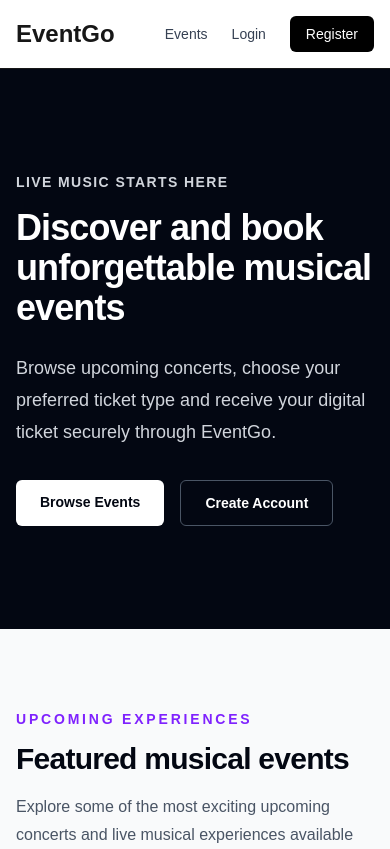
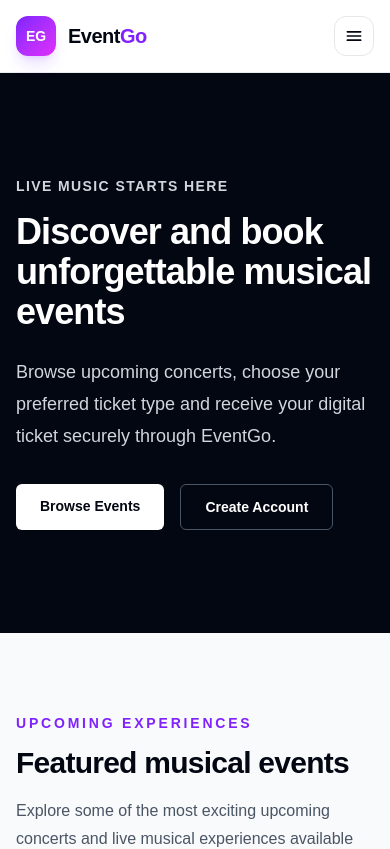
Before and after one commit to dilmiishara/EventGo, a Next.js app: page / in a window 390 px wide. Shown: the top 849 px of the page. Built offline with nearby package versions, Linux system fonts and the light colour scheme.

Commit message:
improve responsive navigation

```diff
--- /dev/null
+++ b/src/components/layout/mobile-menu.tsx
@@ -0,0 +1,179 @@
+"use client";
+
+import Link from "next/link";
+import { useEffect, useState } from "react";
+
+const navigationLinks = [
+  {
+    label: "Events",
+    href: "/events",
+  },
+  {
+    label: "How It Works",
+    href: "/#how-it-works",
+  },
+];
+
+export function MobileMenu() {
+  const [isOpen, setIsOpen] = useState(false);
+
+  function closeMenu() {
+    setIsOpen(false);
+  }
+
+  useEffect(() => {
+    if (!isOpen) {
+      return;
+    }
+
+    function handleEscape(event: KeyboardEvent) {
+      if (event.key === "Escape") {
+        closeMenu();
+      }
+    }
+
+    const originalOverflow = document.body.style.overflow;
+
+    document.body.style.overflow = "hidden";
+    window.addEventListener("keydown", handleEscape);
+
+    return () => {
+      document.body.style.overflow = originalOverflow;
+      window.removeEventListener("keydown", handleEscape);
+    };
+  }, [isOpen]);
+
+  return (
+    <>
+      <button
+        type="button"
+        onClick={() => setIsOpen(true)}
+        aria-expanded={isOpen}
+        aria-controls="mobile-navigation"
+        aria-label="Open navigation menu"
+        className="inline-flex h-10 w-10 items-center justify-center rounded-xl border border-gray-200 bg-white text-gray-950 transition hover:bg-gray-100 focus-visible:outline-none focus-visible:ring-2 focus-visible:ring-violet-500 focus-visible:ring-offset-2 md:hidden"
+      >
+        <MenuIcon />
+      </button>
+
+      {isOpen && (
+        <div
+          className="fixed inset-0 z-[100] md:hidden"
+          role="dialog"
+          aria-modal="true"
+          aria-label="Mobile navigation"
+        >
+          <button
+            type="button"
+            onClick={closeMenu}
+            aria-label="Close navigation menu"
+            className="absolute inset-0 bg-gray-950/60 backdrop-blur-sm"
+          />
+
+          <aside
+            id="mobile-navigation"
+            className="absolute right-0 top-0 flex h-full w-[min(88vw,360px)] flex-col bg-white shadow-2xl"
+          >
+            <div className="flex h-[72px] items-center justify-between border-b border-gray-200 px-5">
+              <Link
+                href="/"
+                onClick={closeMenu}
+                className="inline-flex items-center gap-3"
+              >
+                <span className="flex h-10 w-10 items-center justify-center rounded-xl bg-gradient-to-br from-violet-600 to-fuchsia-500 text-sm font-bold text-white shadow-lg shadow-violet-500/20">
+                  EG
+                </span>
+
+                <span className="text-xl font-bold tracking-tight text-gray-950">
+                  Event<span className="text-violet-600">Go</span>
+                </span>
+              </Link>
+
+              <button
+                type="button"
+                onClick={closeMenu}
+                aria-label="Close navigation menu"
+                className="inline-flex h-10 w-10 items-center justify-center rounded-xl border border-gray-200 text-gray-700 transition hover:bg-gray-100 hover:text-gray-950"
+              >
+                <CloseIcon />
+              </button>
+            </div>
+
+            <nav className="flex flex-1 flex-col px-5 py-6">
+              <ul className="space-y-2">
+                {navigationLinks.map((link) => (
+                  <li key={link.href}>
+                    <Link
+                      href={link.href}
+                      onClick={closeMenu}
+                      className="flex items-center justify-between rounded-xl px-4 py-3.5 text-base font-semibold text-gray-700 transition hover:bg-violet-50 hover:text-violet-700"
+                    >
+                      {link.label}
+                      <span aria-hidden="true">→</span>
+                    </Link>
+                  </li>
+                ))}
+              </ul>
+
+              <div className="mt-auto space-y-3 border-t border-gray-200 pt-6">
+                <Link
+                  href="/login"
+                  onClick={closeMenu}
+                  className="flex w-full items-center justify-center rounded-xl border border-gray-300 px-4 py-3 text-sm font-semibold text-gray-800 transition hover:border-gray-950 hover:bg-gray-100"
+                >
+                  Login
+                </Link>
+
+                <Link
+                  href="/register"
+                  onClick={closeMenu}
+                  className="flex w-full items-center justify-center rounded-xl bg-gray-950 px-4 py-3 text-sm font-semibold text-white shadow-lg transition hover:bg-violet-600"
+                >
+                  Create Account
+                </Link>
+              </div>
+            </nav>
+          </aside>
+        </div>
+      )}
+    </>
+  );
+}
+
+function MenuIcon() {
+  return (
+    <svg
+      viewBox="0 0 24 24"
+      fill="none"
+      stroke="currentColor"
+      strokeWidth="2"
+      aria-hidden="true"
+      className="h-5 w-5"
+    >
+      <path
+        strokeLinecap="round"
+        strokeLinejoin="round"
+        d="M4 7h16M4 12h16M4 17h16"
+      />
+    </svg>
+  );
+}
+
+function CloseIcon() {
+  return (
+    <svg
+      viewBox="0 0 24 24"
+      fill="none"
+      stroke="currentColor"
+      strokeWidth="2"
+      aria-hidden="true"
+      className="h-5 w-5"
+    >
+      <path
+        strokeLinecap="round"
+        strokeLinejoin="round"
+        d="M6 6l12 12M18 6 6 18"
+      />
+    </svg>
+  );
+}
--- a/src/components/layout/navbar.tsx
+++ b/src/components/layout/navbar.tsx
@@ -1,35 +1,72 @@
 import Link from "next/link";
+
+import { MobileMenu } from "@/components/layout/mobile-menu";
+
+const navigationLinks = [
+  {
+    label: "Events",
+    href: "/events",
+  },
+  {
+    label: "How It Works",
+    href: "/#how-it-works",
+  },
+];
 
 export function Navbar() {
   return (
-    <header className="border-b bg-white">
-      <div className="mx-auto flex max-w-7xl items-center justify-between px-4 py-4">
-        <Link href="/" className="text-2xl font-bold">
-          EventGo
+    <header className="sticky top-0 z-50 border-b border-gray-200/80 bg-white/90 backdrop-blur-xl">
+      <div className="mx-auto flex h-[72px] max-w-7xl items-center px-4 sm:px-6 lg:px-8">
+        <Link
+          href="/"
+          className="group inline-flex items-center gap-3"
+          aria-label="EventGo homepage"
+        >
+          <span className="flex h-10 w-10 items-center justify-center rounded-xl bg-gradient-to-br from-violet-600 to-fuchsia-500 text-sm font-bold text-white shadow-lg shadow-violet-500/20 transition group-hover:scale-105">
+            EG
+          </span>
+
+          <span className="text-xl font-bold tracking-tight text-gray-950">
+            Event<span className="text-violet-600">Go</span>
+          </span>
         </Link>
 
-        <nav className="flex items-center gap-6">
+        <div className="ml-auto hidden items-center gap-2 md:flex">
+          <nav
+            aria-label="Main navigation"
+            className="flex items-center gap-1"
+          >
+            {navigationLinks.map((link) => (
               <Link
-            href="/events"
-            className="text-sm font-medium text-gray-700 hover:text-black"
+                key={link.href}
+                href={link.href}
+                className="rounded-xl px-4 py-2.5 text-sm font-semibold text-gray-600 transition hover:bg-violet-50 hover:text-violet-700"
               >
-            Events
+                {link.label}
               </Link>
+            ))}
+          </nav>
 
+          <div className="ml-2 flex items-center gap-2 border-l border-gray-200 pl-4">
             <Link
               href="/login"
-            className="text-sm font-medium text-gray-700 hover:text-black"
+              className="rounded-xl px-4 py-2.5 text-sm font-semibold text-gray-700 transition hover:bg-gray-100 hover:text-gray-950"
             >
               Login
             </Link>
 
             <Link
               href="/register"
-            className="rounded-md bg-black px-4 py-2 text-sm font-medium text-white hover:bg-gray-800"
+              className="rounded-xl bg-gray-950 px-5 py-2.5 text-sm font-semibold text-white shadow-sm transition hover:bg-violet-600"
             >
-            Register
+              Create Account
             </Link>
-        </nav>
+          </div>
+        </div>
+
+        <div className="ml-auto md:hidden">
+          <MobileMenu />
+        </div>
       </div>
     </header>
   );
--- a/src/features/home/components/how-it-works-section.tsx
+++ b/src/features/home/components/how-it-works-section.tsx
@@ -27,7 +27,10 @@ const steps = [
 
 export function HowItWorksSection() {
   return (
-    <section className="bg-white py-20 sm:py-24">
+    <section
+        id="how-it-works"
+        className="scroll-mt-24 bg-white py-20 sm:py-24"
+        >
       <div className="mx-auto max-w-7xl px-4 sm:px-6 lg:px-8">
         <div className="max-w-2xl">
           <p className="text-sm font-semibold uppercase tracking-[0.2em] text-violet-600">
```
Lines whose indentation alone changed are shown as unchanged.
